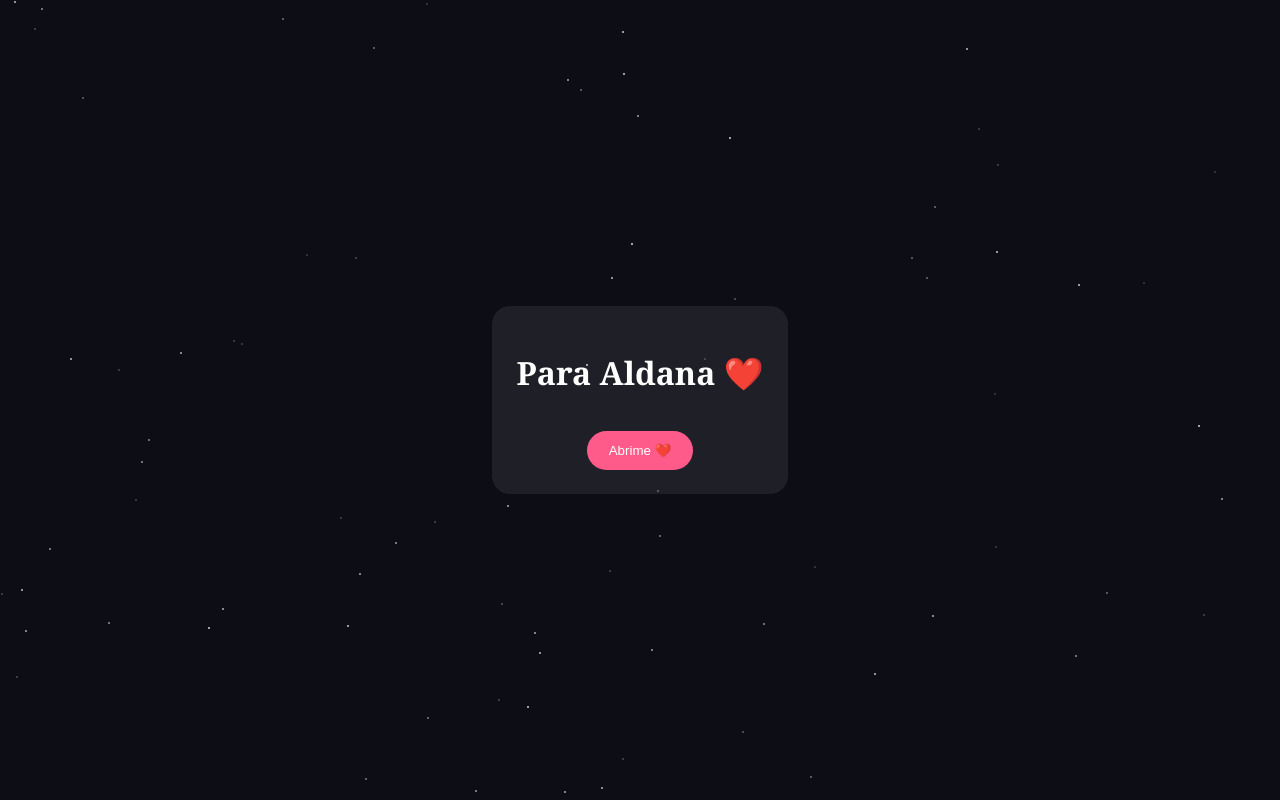
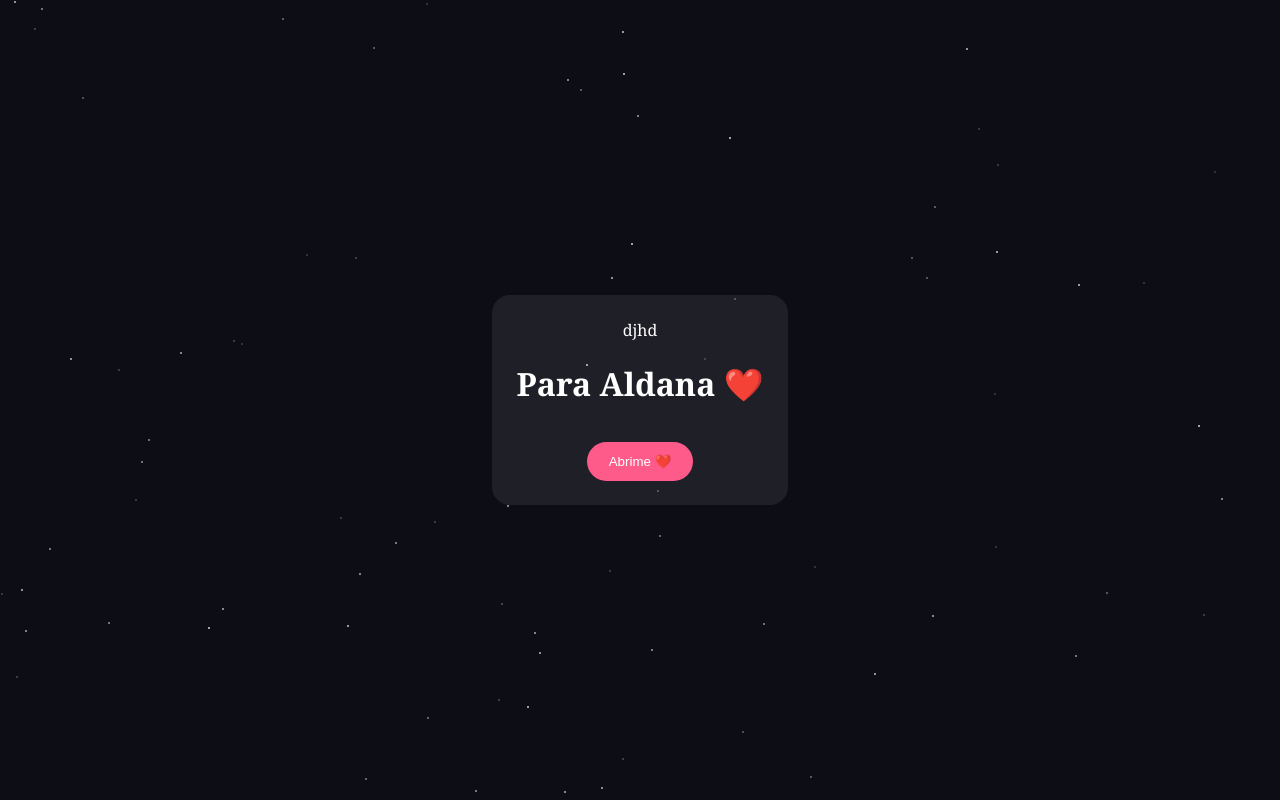
Before and after one commit to Pela3/Aldi, a plain HTML site: page index.html in a window 1280 px wide. Drawn offline with Linux system fonts and the light colour scheme.

Commit message:
Fix HTML structure and add content to card

```diff
--- a/index.html
+++ b/index.html
@@ -12,7 +12,7 @@ img{max-width:100%;border-radius:14px;margin:16px 0}
 .coupon{background:#fff;color:#333;border-radius:12px;padding:16px}
 </style></head>
 <body>
-<div class="card">
+<div class="card"> djhd
 <h1>Para Aldana ❤️</h1>
 <button onclick="openCard()">Abrime ❤️</button>
 <div id="content">
```
